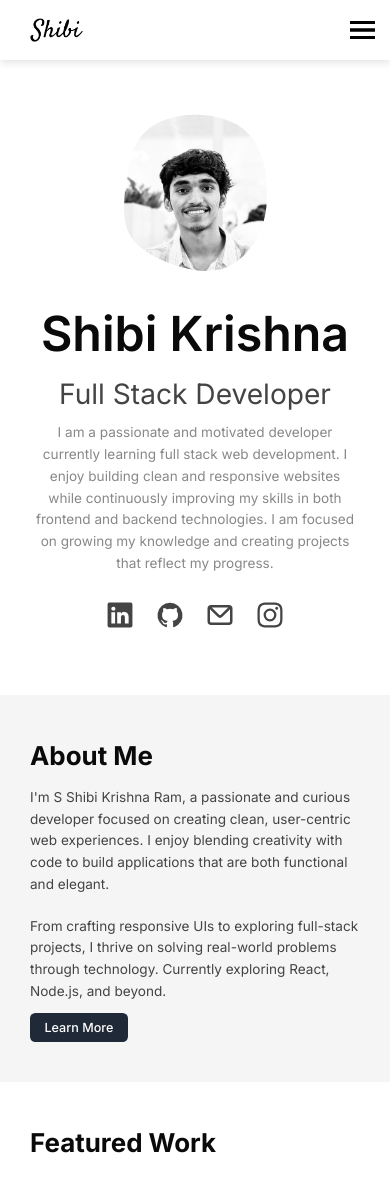
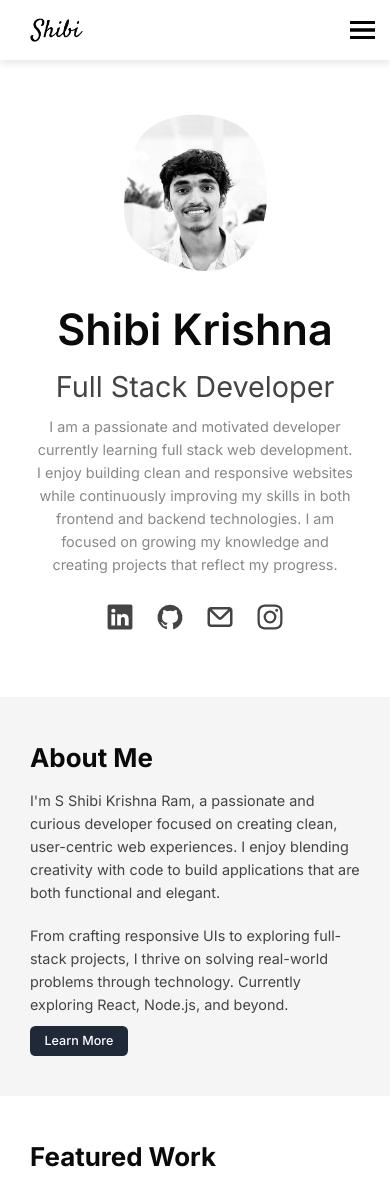
Before and after one commit to Shibi404/portfolio, a React (Vite) app: page / in a window 390 px wide. Shown: the top 1183 px of the page. Built offline with nearby package versions, Linux system fonts and the light colour scheme.

Commit message:
Portfolio: Add Thin Scrollbar and adjust font-sizes for smaller screens

```diff
--- a/src/styles/base.css
+++ b/src/styles/base.css
@@ -33,6 +33,15 @@
   --fs-xl: 1.35rem;
   --fs-2xl: 1.8rem;
   --fs-3xl: 2.7rem;
+}
+
+/* =========================
+   THIN SCROLLBAR
+========================= */
+
+* {
+    scrollbar-width: thin;
+    scrollbar-color: rgba(150, 150, 150, 0.6) transparent;
 }
 
 
--- a/src/styles/home.css
+++ b/src/styles/home.css
@@ -147,15 +147,15 @@
     }
 
     .home-text #name {
-        font-size: clamp(3.125rem, 2.1513rem + 4.451vw, 5rem);
+        font-size: 3rem;
     }
 
     .home-text #heading {
-        font-size: clamp(1.875rem, 1.5504rem + 1.4837vw, 2.5rem);
+        font-size: 2rem;
     }
 
     .home-text #paragraph {
-        font-size: clamp(0.8125rem, 0.2608rem + 2.5223vw, 1.875rem);
+        font-size: var(--fs-md);
         padding: 5px;
     }
 
@@ -168,7 +168,7 @@
     }
 
     .hero-para {
-        font-size: clamp(0.8125rem, 0.2608rem + 2.5223vw, 1.875rem);
+        font-size: var(--fs-md);
         color: var(--color-secondary);
         padding: 10px 0px;
     }
```
